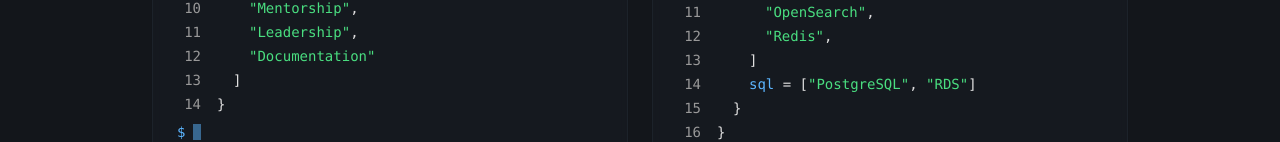
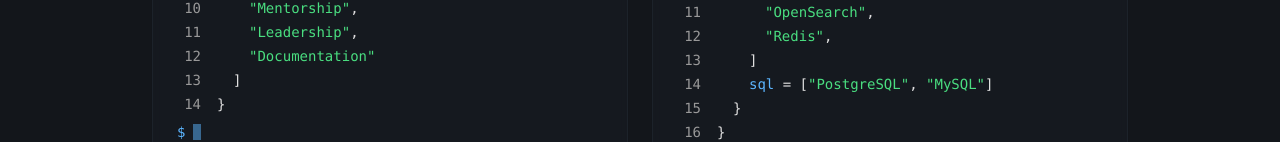
Before and after one commit to JDup3/jdup3.github.io, a React (Vite) app: page /about in a window 1280 px wide. Shown: the part 658-800 px from the top of the page. Built offline with nearby package versions, Linux system fonts and the light colour scheme.

Commit message:
replacing rds

```diff
--- a/src/pages/About.tsx
+++ b/src/pages/About.tsx
@@ -203,7 +203,7 @@
                 <span className="text-foreground"> = [</span>
                 <span className="text-green-400">"PostgreSQL"</span>
                 <span className="text-foreground">, </span>
-                <span className="text-green-400">"RDS"</span>
+                <span className="text-green-400">"MySQL"</span>
                 <span className="text-foreground">]</span>
               </>,
               <>
```
